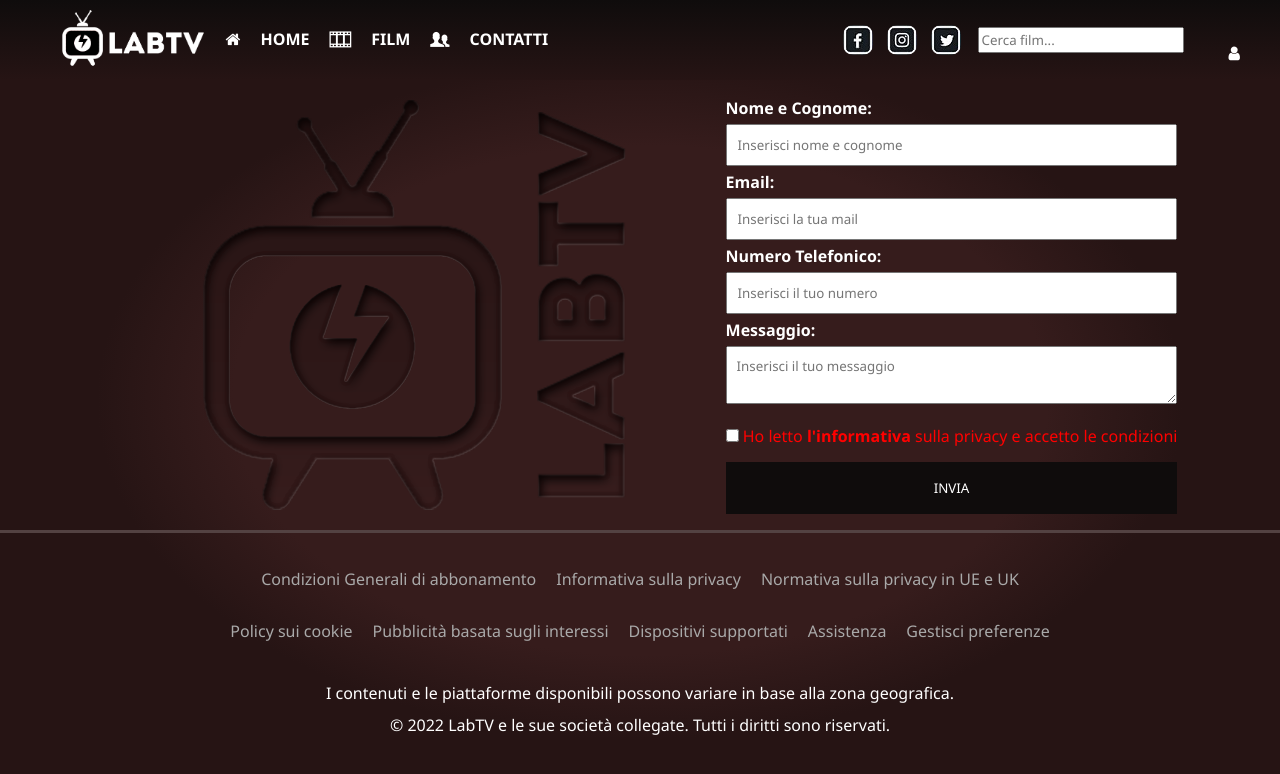
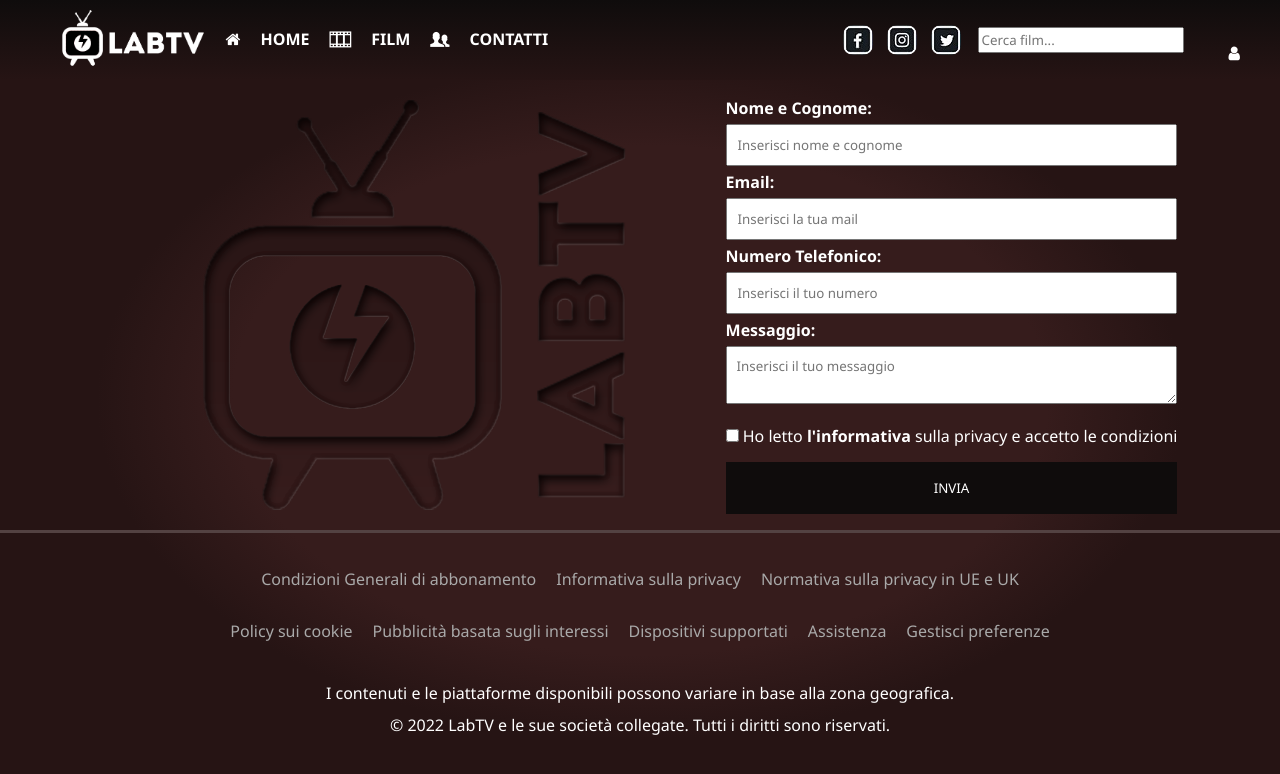
Before and after one commit to InfurnaDanny/labtv-refactory, an Angular app: page /contact in a window 1280 px wide. Shown: the top 774 px of the page. Built offline with nearby package versions, Linux system fonts and the light colour scheme.

Commit message:
refactor of contact component

```diff
--- a/src/app/features/contact/contact.component.html
+++ b/src/app/features/contact/contact.component.html
@@ -4,12 +4,11 @@
 
     <div class="chi-siamo">
         <!-- <h2>Contattaci</h2> -->
-        <form action="mailto:contact@labtv.it" method="post" [formGroup]="contactForm"
-        id="contact-form" (ngSubmit)="contact()">
+        <form action="mailto:contact@labtv.it" [formGroup]="contactForm" id="contact-form" (ngSubmit)="contact()">
 
             <label for="contactNome">Nome e Cognome:</label>
             <input type="text" id="contactNome" name="contactNome" placeholder="Inserisci nome e cognome"
-            formControlName="contactNome" required>
+            formControlName="contactNome">
 
             @if(contactForm.get('contactNome')?.invalid && contactForm.get('contactNome')?.touched){
                 <span class="error-input">Inserisci una nome/cognome valido</span>
@@ -17,7 +16,7 @@
 
             <label for="contactEmail">Email:</label>
             <input type="email" id="contactEmail" name="contactEmail" placeholder="Inserisci la tua mail"
-            formControlName="contactEmail" required>
+            formControlName="contactEmail">
 
             @if(contactForm.get('contactEmail')?.invalid && contactForm.get('contactEmail')?.touched){
                 <span class="error-input">Inserisci una mail valida</span>
@@ -25,7 +24,7 @@
 
             <label for="contactTel">Numero Telefonico:</label>
             <input type="tel" id="contactTel" name="contactTel" placeholder="Inserisci il tuo numero"
-            formControlName="contactTel" required>
+            formControlName="contactTel">
 
             @if(contactForm.get('contactTel')?.invalid && contactForm.get('contactTel')?.touched){
                 <span class="error-input">Inserisci una numero valido</span>
@@ -40,7 +39,7 @@
             }
 
             <div>
-                <input type="checkbox" name="privacy" id="privacy" formControlName="privacy" required>
+                <input type="checkbox" name="privacy" id="privacy" formControlName="privacy">
                 <label for="privacy" name="privacy"
                     [ngStyle]="{'color' : contactForm.get('privacy')?.invalid ? 'red' : 'white'}">
                     Ho letto <b>l'informativa</b> sulla privacy e accetto le condizioni
@@ -48,7 +47,9 @@
             </div>
 
             <button type="submit" id="send-msg" [disabled]="!contactForm.valid">INVIA</button>
-            <span [ngClass]="typeMessage === false ? 'error-input' : 'success-input'" *ngIf="isErrorVisible">{{myMessage}}</span>
+            @if(isErrorVisible()){
+                <span [ngClass]="!typeMessage() ? 'error-input' : 'success-input'">{{myMessage()}}</span>
+            }
         </form>
     </div>
 </div>
--- a/src/app/features/contact/contact.component.ts
+++ b/src/app/features/contact/contact.component.ts
@@ -1,54 +1,48 @@
-import {CommonModule} from '@angular/common';
-import { Component, OnInit } from '@angular/core';
-import { FormBuilder, FormControl, FormGroup, ReactiveFormsModule, Validators } from '@angular/forms';
+import { CommonModule } from '@angular/common';
+import { ChangeDetectionStrategy, Component, inject, signal } from '@angular/core';
+import { FormBuilder, ReactiveFormsModule, Validators } from '@angular/forms';
 import { Router } from '@angular/router';
 
 @Component({
   selector: 'app-contact',
   standalone: true,
+  changeDetection: ChangeDetectionStrategy.OnPush,
   imports: [CommonModule, ReactiveFormsModule],
   templateUrl: './contact.component.html',
   styleUrls: ['./contact.component.scss']
 })
-export class ContactComponent implements OnInit {
+export class ContactComponent {
+
+  fb = inject(FormBuilder);
+  router = inject(Router);
 
   regExpName:RegExp = /^[\w'\-,.][^0-9_!¡?÷?¿/\\+=@#$%ˆ&*(){}|~<>;:[\]]{2,}$/;
   regExpTel:RegExp = /^(\+\d{1,2}\s)?\(?\d{3}\)?[\s.-]?\d{3}[\s.-]?\d{4}$/;
   regExpEmail:RegExp = /^[\-\w\.]+@([\-\w]+\.)+[\-\w]{2,4}$/;
 
-  constructor(
-    private fb: FormBuilder, // form builder dei form reactive
-    private route:Router
-  ) { }
+  contactForm = this.fb.nonNullable.group({
+    contactNome: ['',[Validators.required, Validators.minLength(5), Validators.pattern(this.regExpName)]],
+    contactEmail: ['',[Validators.required, Validators.email, Validators.pattern(this.regExpEmail)]],
+    contactTel: ['',[Validators.required, Validators.pattern(this.regExpTel)]],
+    contactMsg: ['',[Validators.required, Validators.minLength(20), Validators.maxLength(150)]],
+    privacy: [false, Validators.required],
+  });
 
-  contactForm!: FormGroup;
-
-  isErrorVisible:boolean = false; // gestione span error/success
-  myMessage:string = '';
-  typeMessage:boolean = false;
-
-
-  ngOnInit(): void {
-     // reactive form con validazione per il form di registrazione
-     this.contactForm = this.fb.group({
-      contactNome: new FormControl ('',[Validators.required, Validators.minLength(5), Validators.pattern(this.regExpName)]),
-      contactEmail: new FormControl ('',[Validators.required, Validators.email, Validators.pattern(this.regExpEmail)]),
-      contactTel: new FormControl ('',[Validators.required, Validators.pattern(this.regExpTel)]),
-      contactMsg: new FormControl('',[Validators.required, Validators.minLength(20), Validators.maxLength(150)]),
-      privacy: new FormControl (false, Validators.required),
-    });
-  }
+  isErrorVisible = signal(false);
+  myMessage = signal('');
+  typeMessage = signal(false);
 
   contact(){
-    this.typeMessage = true;
-    this.isErrorVisible = true;
-    this.myMessage = 'Messaggio inviato con successo'
+    this.typeMessage.set(true);
+    this.isErrorVisible.set(true);
+    this.myMessage.set('Messaggio inviato con successo');
 
     setTimeout(() => {
-        this.isErrorVisible = false;
-        this.myMessage = '';
-        this.typeMessage = false;
-        this.route.navigate(['/home'])
+        this.isErrorVisible.set(false);
+        this.myMessage.set('');
+        this.typeMessage.set(false);
+
+        this.router.navigate(['/home'])
     }, 2000);
   }
 
```
